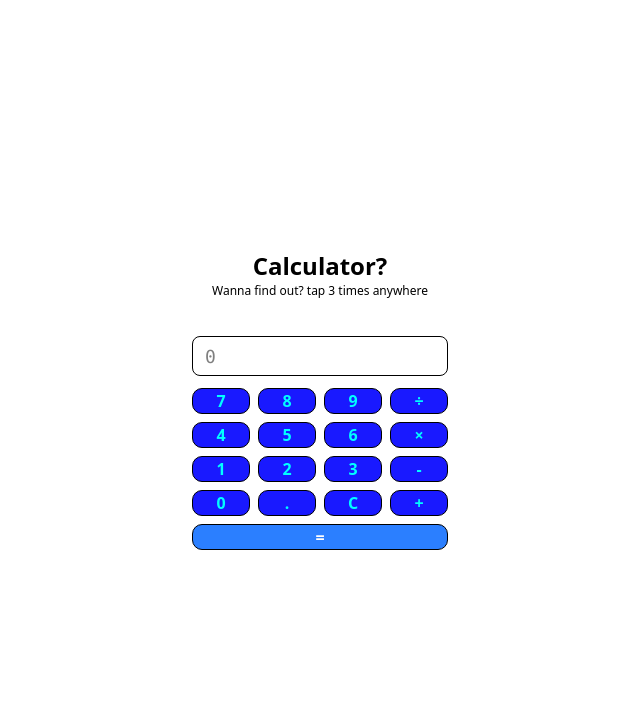
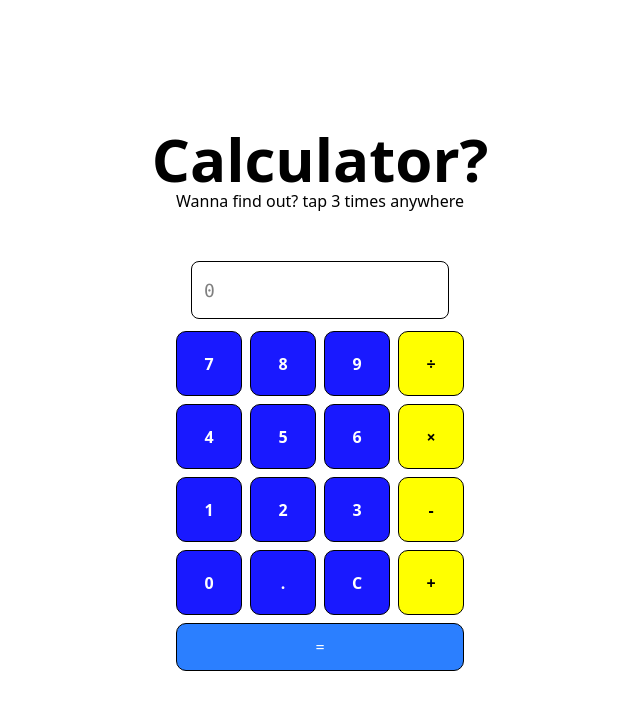
Before and after one commit to Korban-HTS3Bulan/Calculator, a website: page calculator.html in a window 1280 px wide. Shown: the whole page, without its empty margins (320-960 px from the left). Drawn offline with Linux system fonts and the light colour scheme.

Commit message:
modified:   calculator.html 	modified:   src/input.css 	modified:   src/output.css

```diff
--- a/calculator.html
+++ b/calculator.html
@@ -5,13 +5,13 @@
     <title>Calculator?</title>
     <link rel="stylesheet" href="/src/output.css" />
   </head>
-  <body class="">
+  <body>
     <!-- container keseluruhan -->
-    <div class="flex flex-col h-dvh justify-center" id="test">
-      <!-- container for text -->
-      <div class="flex flex-col items-center mb-3">
-        <h1 id="display1" class="text-2xl font-bold">Calculator?</h1>
-        <p class="text-[12px]">Wanna find out? tap 3 times anywhere</p>
+    <div class="flex flex-col justify-center h-screen" id="test">
+      <!-- Text Calculator? -->
+      <div class="flex flex-col items-center mb-6 text-center">
+        <h1 id="display1" class="md:text-6xl text-7xl font-bold">Calculator?</h1>
+        <p class="">Wanna find out? tap 3 times anywhere</p>
       </div>
 
       <!-- container for input tag -->
@@ -44,37 +44,38 @@
       </div>
 
       <!-- calculator -->
+
       <!-- Calculator Display -->
-
       <div class="flex flex-col items-center mt-6">
         <input
           id="calculator-display"
           readonly
-          class="border rounded-lg w-64 h-10 mb-3 flex items-center px-3 bg-white font-mono text-lg"
+          class="border rounded-lg h-10 mb-3 flex items-center px-3 py-7 bg-white font-mono text-lg"
           placeholder="0"
           autocomplete="off"
         />
-
-        <!-- Calculator Button Menu -->
-        <div id="calculator-container" class="grid grid-cols-4 gap-2 w-64">
+      </div>
+      <!-- Calculator Button Menu -->
+      <div class="mx-auto">
+        <div id="calculator-container" class="grid grid-cols-4 gap-2 w-72">
           <button class="btn" onclick="press('7')">7</button>
           <button class="btn" onclick="press('8')">8</button>
           <button class="btn" onclick="press('9')">9</button>
-          <button class="btn" onclick="press('÷')">÷</button>
+          <button class="op-btn" onclick="press('÷')">÷</button>
           <button class="btn" onclick="press('4')">4</button>
           <button class="btn" onclick="press('5')">5</button>
           <button class="btn" onclick="press('6')">6</button>
-          <button class="btn" onclick="press('×')">×</button>
+          <button class="op-btn" onclick="press('×')">×</button>
           <button class="btn" onclick="press('1')">1</button>
           <button class="btn" onclick="press('2')">2</button>
           <button class="btn" onclick="press('3')">3</button>
-          <button class="btn" onclick="press('-')">-</button>
+          <button class="op-btn" onclick="press('-')">-</button>
           <button class="btn" onclick="press('0')">0</button>
           <button class="btn" onclick="press('.')">.</button>
           <button class="btn" onclick="clearDisplay()">C</button>
-          <button class="btn" onclick="press('+')">+</button>
+          <button class="op-btn" onclick="press('+')">+</button>
           <button
-            class="btn col-span-4 bg-blue-500 hover:bg-blue-600 active:bg-blue-700 text-white"
+            class="rounded-[10px] border border-black h-12 col-span-4 bg-blue-500 hover:bg-blue-600 active:bg-blue-700 text-white"
             onclick="calculate()"
           >
             =
--- a/src/input.css
+++ b/src/input.css
@@ -18,10 +18,11 @@
     /* button for Calculator */
     .btn {
         background-color: rgba(0, 0, 255, 90%);
-        color: aqua;
+        color: white;
         border: 1px solid black;
         border-radius: 10px;
         font-weight: bold;
+        height: 65px;
     }
     .btn:hover {
         background-color: rgba(0, 0, 255, 80%);
@@ -29,4 +30,18 @@
     .btn:active {
         background-color: rgba(0, 0, 255, 70%);
     }
+    .op-btn {
+        background-color: rgb(255, 255, 0);
+        color: black;
+        border: 1px solid black;
+        border-radius: 10px;
+        font-weight: bold;
+        height: 65px;
+    }
+    .op-btn:hover {
+        background-color: rgba(255, 255, 0, 80%);
+    }
+    .op-btn:active {
+        background-color: rgba(255, 255, 0, 70%);
+    }
 }
```
Also changed, not shown: src/output.css.
